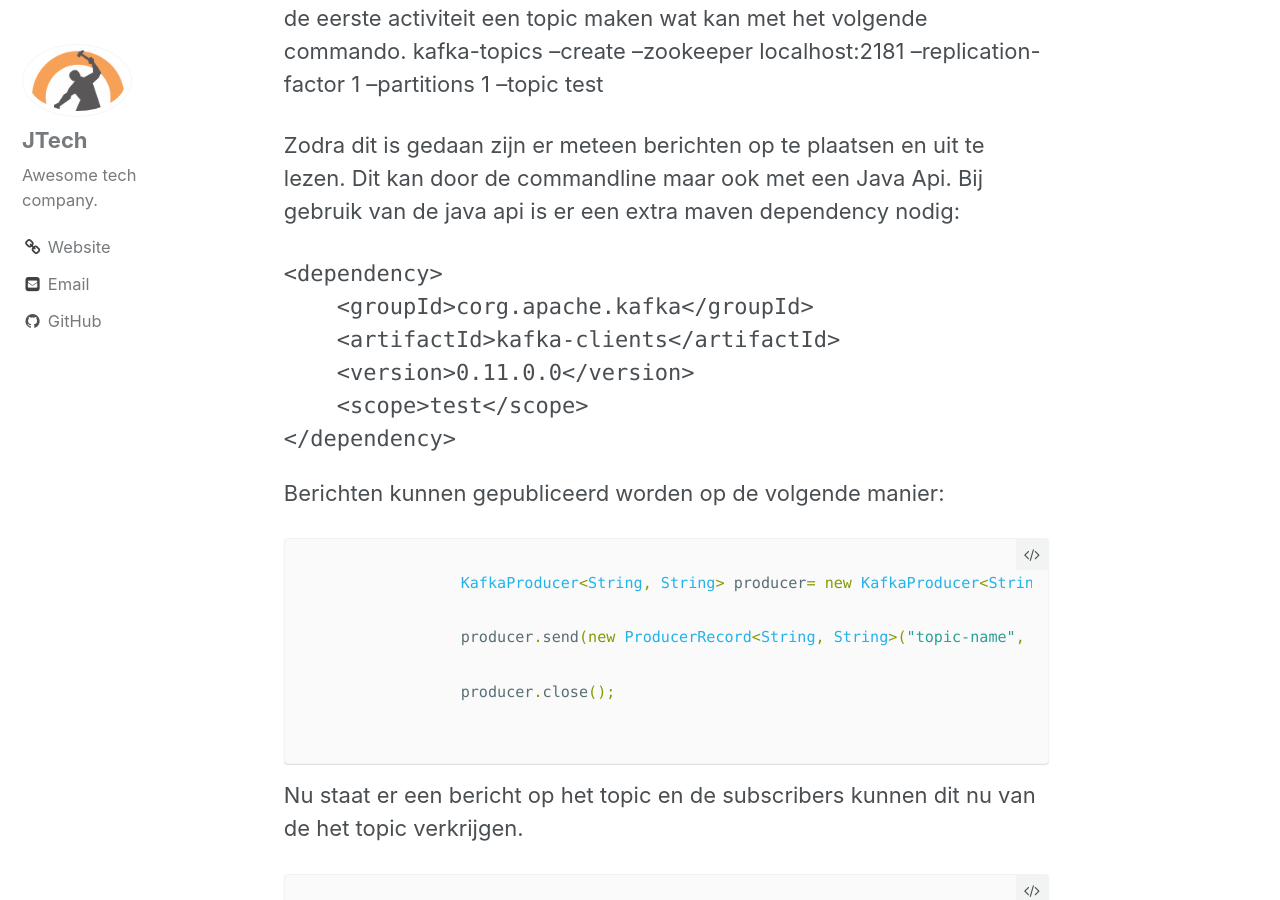
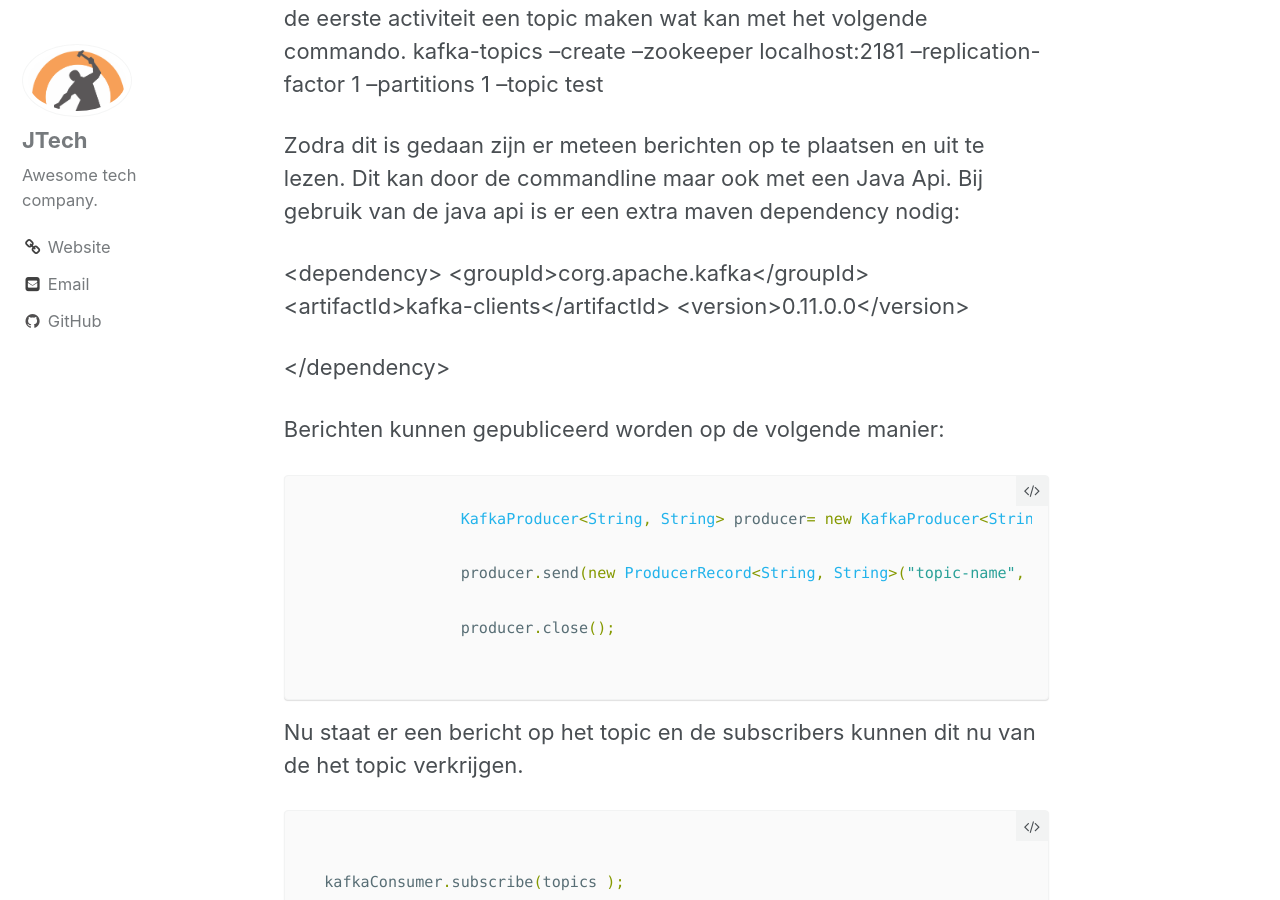
Before and after one commit to Ordina-JTech/Ordina-JTech.github.io, a Jekyll site: the page built from _posts/2017-07-16-first-steps-kafka.md, in a window 1280 px wide and 900 px high, scrolled down 1247 px. Built offline with Jekyll 4.4.1, drawn with Linux system fonts in a browser that asks for light colours.

Commit message:
changed formatting

```diff
--- a/_posts/2017-07-16-first-steps-kafka.md
+++ b/_posts/2017-07-16-first-steps-kafka.md
@@ -24,13 +24,13 @@ Zodra dit is gedaan zijn er meteen berichten op te plaatsen en uit te lezen. Dit
 Bij gebruik van de java api is er een extra maven dependency nodig:
 
 
-<pre class="lang:xml decode:true">&lt;dependency>
+&lt;dependency>
     &lt;groupId>corg.apache.kafka&lt;/groupId>
     &lt;artifactId>kafka-clients&lt;/artifactId>
     &lt;version>0.11.0.0&lt;/version>
-    &lt;scope>test&lt;/scope>
+
 &lt;/dependency>
-</pre>
+
 
 
 Berichten kunnen gepubliceerd worden op de volgende manier:
```
